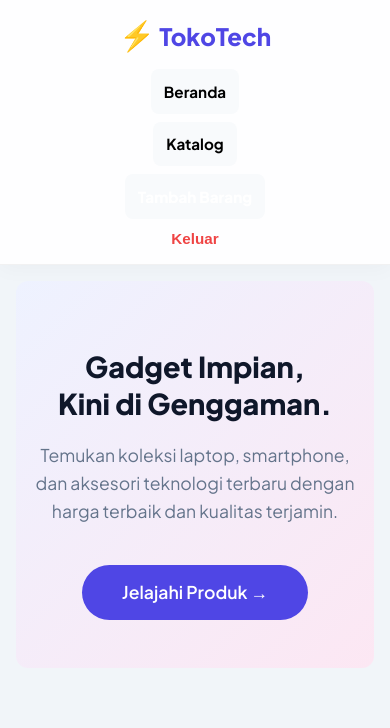
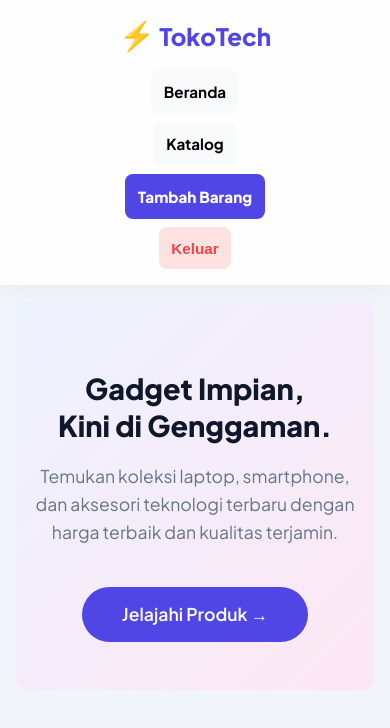
Before and after one commit to Lenka69/toko-online-frontend, a React (Vite) app: page / in a window 390 px wide. Shown: the top 728 px of the page. Built offline with nearby package versions, Linux system fonts and the light colour scheme; sample sign-in values are in the browser's storage.

Commit message:
Add files via upload

```diff
--- a/src/App.css
+++ b/src/App.css
@@ -36,7 +36,7 @@ html, body {
 .navbar-logo { font-weight: 800; font-size: 1.5rem; color: #4f46e5; text-decoration: none; }
 .nav-links { display: flex; gap: 2rem; list-style: none; align-items: center; margin: 0; padding: 0; }
 .nav-links a { color: #64748b; text-decoration: none; font-weight: 600; font-size: 0.95rem; }
-.btn-nav-add { background-color: #4f46e5; color: white !important; padding: 0.6rem 1.2rem; border-radius: 50px; text-decoration: none; font-weight: 600; }
+.btn-nav-add { background-color: #4f46e5; color: #ffffff !important; padding: 0.6rem 1.2rem; border-radius: 50px; text-decoration: none; font-weight: 600; }
 
 /* --- Hero Section --- */
 .hero-section { text-align: center; padding: 6rem 2rem; background: linear-gradient(135deg, #eef2ff 0%, #fce7f3 100%); border-radius: 16px; margin-bottom: 3rem; width: 100%; }
@@ -67,29 +67,38 @@ html, body {
 .detail-info { flex: 1; width: 100%; }
 
 @media screen and (max-width: 768px) {
-  /* Hilangkan padding berlebih di HP */
   .container { padding: 1rem; width: 100%; overflow-x: hidden; }
 
-  /* Navbar disusun vertikal penuh */
   .navbar { flex-direction: column; padding: 1rem; width: 100%; gap: 1rem; }
   .nav-links { flex-direction: column; width: 100%; gap: 0.5rem; }
-  .nav-links a, .btn-nav-add { display: block; width: 100%; text-align: center; padding: 0.8rem; background: #f8fafc; border-radius: 8px; }
-  .btn-nav-add { background: #4f46e5; }
 
-  /* Hero Teks dipaksa kecil */
+  /* Aturan untuk link menu biasa (Beranda, Katalog, dll) */
+  .nav-links a {
+    display: block; width: 100%; text-align: center; padding: 0.8rem;
+    background: #f8fafc; border-radius: 8px; color: #64748b;
+  }
+
+  /* Aturan PRIORITAS TINGGI khusus tombol Tambah Barang & Logout */
+  .nav-links a.btn-nav-add {
+    background: #4f46e5;
+    color: #ffffff !important;
+  }
+  .nav-links button {
+    display: block; width: 100%; text-align: center; padding: 0.8rem;
+    background: #fee2e2 !important; border-radius: 8px; color: #ef4444 !important;
+  }
+
   .hero-section { padding: 3rem 1rem; width: 100%; border-radius: 12px; margin-bottom: 1.5rem; }
   .hero-title { font-size: 1.8rem !important; line-height: 1.3; }
+
   .product-grid { grid-template-columns: 1fr; gap: 1rem; width: 100%; }
 
-  /* Detail produk dipaksa susun ke bawah */
   .detail-layout { flex-direction: column; padding: 1rem; gap: 1.5rem; width: 100%; }
   .detail-img { max-width: 100% !important; height: auto !important; }
   .detail-info h1 { font-size: 1.5rem !important; }
 
-  /* Form Login / Add Product */
   .form-card { padding: 1.5rem; margin: 1rem auto; width: 100%; }
 
-  /* Search Container */
   .search-container { flex-direction: column; width: 100%; }
   .search-container h2 { font-size: 1.5rem; text-align: center; }
   .search-bar { max-width: 100%; }
--- a/src/App.jsx
+++ b/src/App.jsx
@@ -45,7 +45,7 @@ const Navbar = () => {
             <li><Link to="/" style={{ color: '#000000', fontWeight: '700' }}>Beranda</Link></li>
             <li><Link to="/products" style={{ color: '#000000', fontWeight: '700' }}>Katalog</Link></li>
             {role === 'admin' && (
-              <li><Link to="/admin/add" style={{ color: '#10e637', fontWeight: '900', fontSize: '0.95rem' }}className="btn-nav-add">Tambah Barang</Link></li>
+              <li><Link to="/admin/add" style={{ color: '#aeaaaa', fontWeight: '900', fontSize: '0.95rem' }}className="btn-nav-add">Tambah Barang</Link></li>
             )}
             <li>
               <button
```
